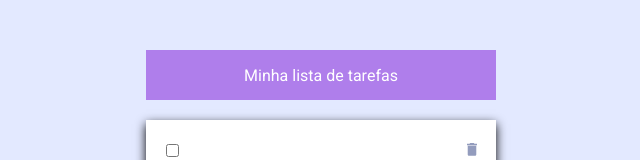
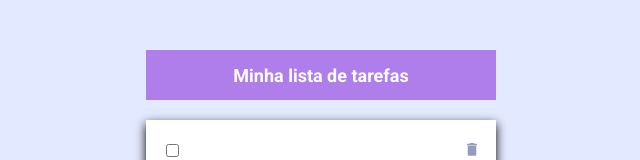
Before and after one commit to expedito16/to-doList, an Angular app: page / in a window 1280 px wide. Shown: the top 160 px of the page, without its empty margins (319-959 px from the left). Built offline with nearby package versions, Linux system fonts and the light colour scheme.

Commit message:
Ajuste no header

```diff
--- a/src/app/module/home/component/header/header.component.html
+++ b/src/app/module/home/component/header/header.component.html
@@ -1 +1,3 @@
-<section class="container">{{title}}</section>
+<section class="container">
+  <h1>{{title}}</h1>
+</section>
--- a/src/app/module/home/component/header/header.component.scss
+++ b/src/app/module/home/component/header/header.component.scss
@@ -9,3 +9,7 @@ section {
   color: $secondary-text-color;
   margin-bottom: 20px;
 }
+
+h1 {
+  font-size: 18px;
+}
```
